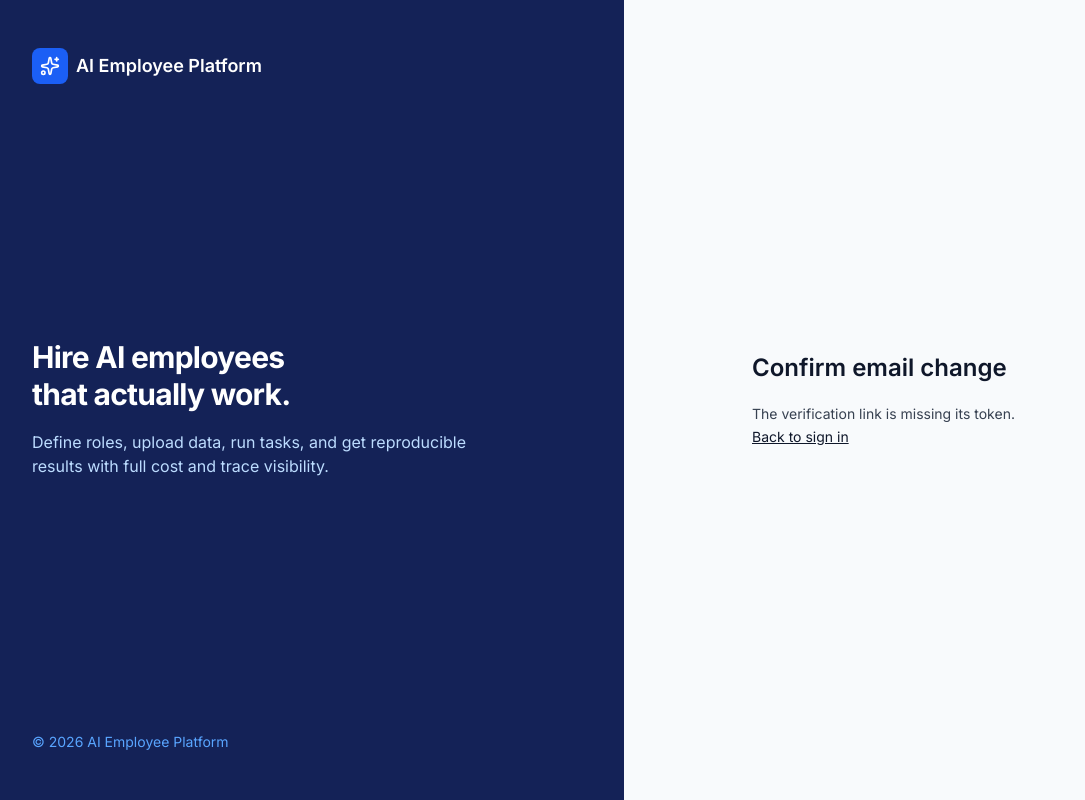
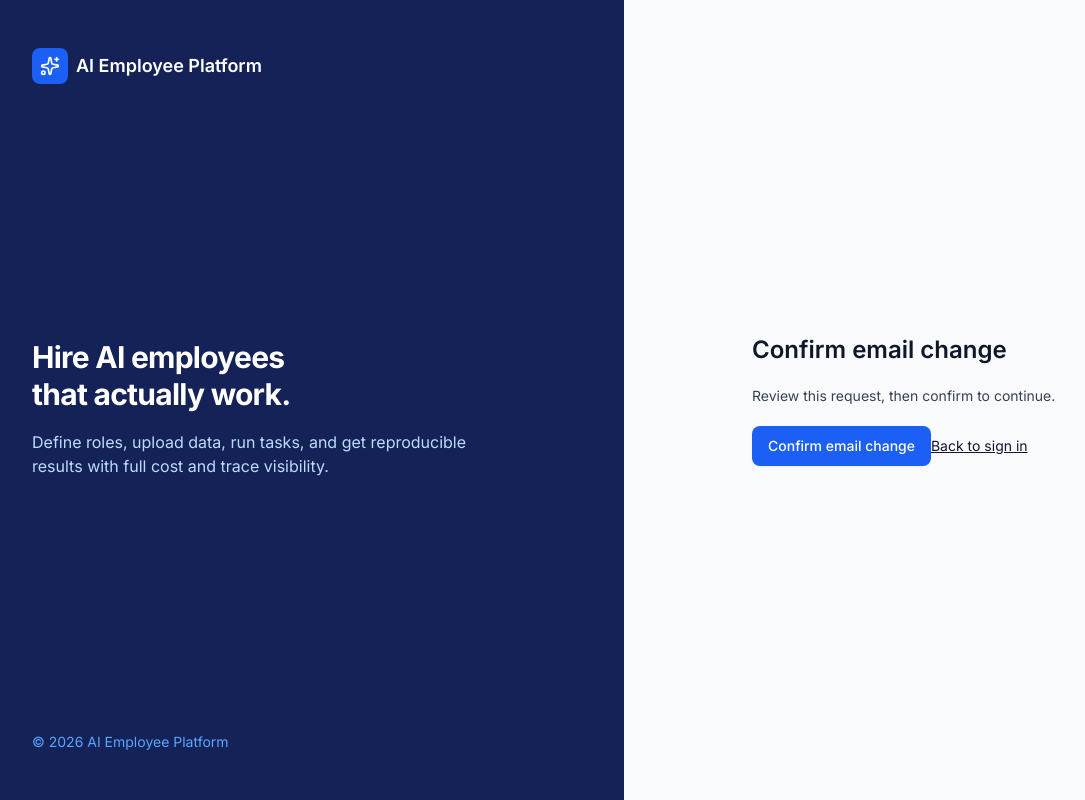
Before and after one commit to ijoolaie/AI-Employee, a Next.js app in the folder frontend/: page /confirm-email-change in a window 1280 px wide. Shown: the whole page, without its empty margins (16-1101 px from the left). Built offline with nearby package versions, Linux system fonts and the light colour scheme; no server answers.

Commit message:
fix(auth): avoid state updates during confirmation effect

```diff
--- a/frontend/components/account/email-change.tsx
+++ b/frontend/components/account/email-change.tsx
@@ -1,7 +1,7 @@
 "use client";
 
 import Link from "next/link";
-import { useEffect, useState } from "react";
+import { useState } from "react";
 import { Header } from "@/components/layout/header";
 import { Card, CardContent, CardHeader, CardTitle } from "@/components/ui/card";
 import { Button } from "@/components/ui/button";
@@ -40,22 +40,17 @@ export function EmailChangeSettings({ basePath }: { basePath: string }) {
 export function EmailChangeConfirmation({ backPath }: { backPath: string }) {
   const { locale } = useI18n();
   const fa = locale === "fa";
-  const [token, setToken] = useState("");
   const [state, setState] = useState<"ready" | "submitting" | "success" | "error">("ready");
   const [message, setMessage] = useState(fa ? "برای ادامه، تأیید را انتخاب کنید." : "Review this request, then confirm to continue.");
 
-  useEffect(() => {
-    const value = new URLSearchParams(window.location.search).get("token") || "";
-    if (!value) {
+  async function confirm() {
+    if (state === "submitting" || state === "success") return;
+    const token = new URLSearchParams(window.location.search).get("token") || "";
+    if (!token) {
       setState("error");
       setMessage(fa ? "توکن پیوند تأیید وجود ندارد." : "The verification link is missing its token.");
-    } else {
-      setToken(value);
+      return;
     }
-  }, [fa]);
-
-  async function confirm() {
-    if (!token || state === "submitting" || state === "success") return;
     setState("submitting");
     try {
       await confirmEmailChange(token);
@@ -70,7 +65,7 @@ export function EmailChangeConfirmation({ backPath }: { backPath: string }) {
   return <main className="mx-auto max-w-xl space-y-5 p-8">
     <h1 className="text-2xl font-semibold">{fa ? "تأیید تغییر ایمیل" : "Confirm email change"}</h1>
     <p role={state === "error" ? "alert" : "status"} className="text-sm text-gray-700">{message}</p>
-    {token && state !== "success" && state !== "error" ? <Button type="button" onClick={confirm} loading={state === "submitting"}>{fa ? "تأیید تغییر ایمیل" : "Confirm email change"}</Button> : null}
+    {state !== "success" ? <Button type="button" onClick={confirm} loading={state === "submitting"}>{fa ? "تأیید تغییر ایمیل" : "Confirm email change"}</Button> : null}
     <Link href={backPath} className="text-sm underline">{fa ? "بازگشت به ورود" : "Back to sign in"}</Link>
   </main>;
 }
```
